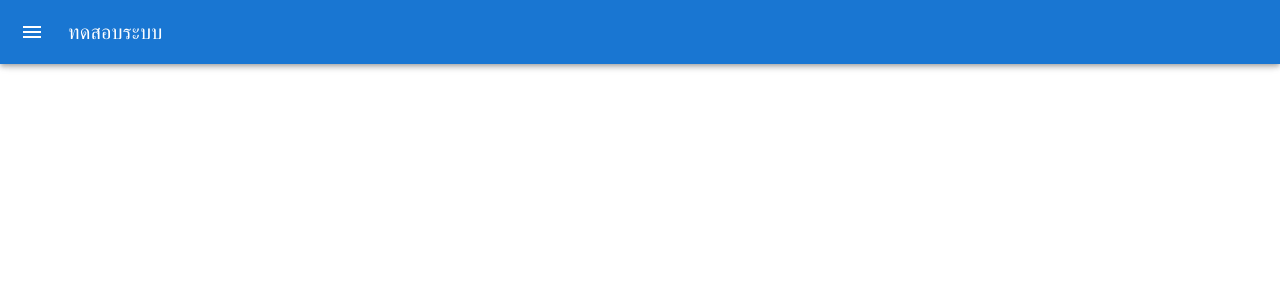
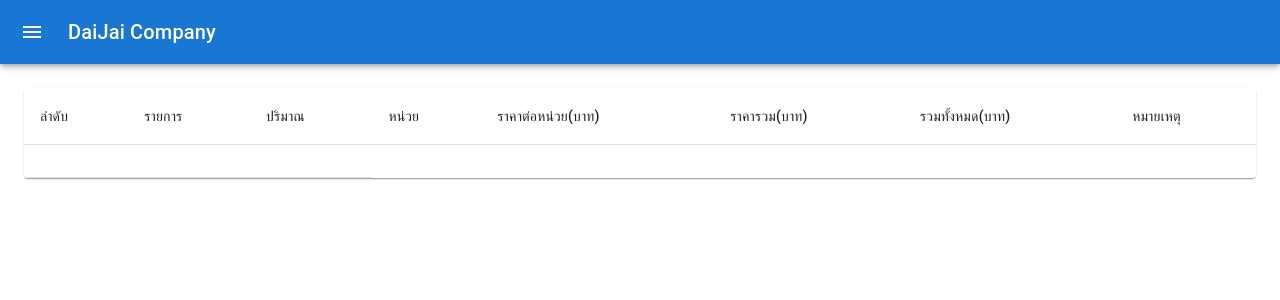
Before and after one commit to trangking/Template_prototype, a React (Create React App) app: page /Home in a window 1280 px wide. Shown: the top 300 px of the page. Built offline with nearby package versions, Linux system fonts and the light colour scheme.

Commit message:
09/05/2024
add table on home page

```diff
--- a/package.json
+++ b/package.json
@@ -6,7 +6,7 @@
     "@emotion/react": "^11.11.4",
     "@emotion/styled": "^11.11.5",
     "@mui/icons-material": "^5.15.15",
-    "@mui/material": "^5.15.15",
+    "@mui/material": "^5.15.16",
     "@testing-library/jest-dom": "^5.17.0",
     "@testing-library/react": "^13.4.0",
     "@testing-library/user-event": "^13.5.0",
--- a/src/Component/Home/Home.js
+++ b/src/Component/Home/Home.js
@@ -17,10 +17,11 @@ import ListItemButton from "@mui/material/ListItemButton";
 import ListItemIcon from "@mui/material/ListItemIcon";
 import ListItemText from "@mui/material/ListItemText";
 import HomeIcon from "@mui/icons-material/Home";
-import LocalGroceryStoreIcon from "@mui/icons-material/LocalGroceryStore";
-import AccountBalanceIcon from "@mui/icons-material/AccountBalance";
 import LogoutIcon from "@mui/icons-material/Logout";
 import { useNavigate } from "react-router-dom";
+import SearchIcon from '@mui/icons-material/Search';
+import AssignmentOutlinedIcon from '@mui/icons-material/AssignmentOutlined';
+import { Table, TableBody, TableCell, TableContainer, TableHead, TableRow, Paper } from '@mui/material';
 
 const drawerWidth = 240;
 
@@ -97,7 +98,7 @@ function Home() {
             <MenuIcon />
           </IconButton>
           <Typography variant="h6" noWrap component="div">
-            ทดสอบระบบ
+            DaiJai Company
           </Typography>
         </Toolbar>
       </AppBar>
@@ -115,7 +116,7 @@ function Home() {
         open={open}
       >
         <DrawerHeader>
-          ทดสอบระบบ
+          DaiJai
           <IconButton onClick={handleDrawerClose}>
             {theme.direction === "ltr" ? (
               <ChevronLeftIcon />
@@ -126,13 +127,13 @@ function Home() {
         </DrawerHeader>
         <Divider />
         <List>
-          {["หน้าหลัก", "สินค้า", "รายการบัญชี"].map((text, index) => (
+          {["หน้าหลัก", "เลือกโปรเจ็ค", "รายการ"].map((text, index) => (
             <ListItem key={text} disablePadding>
               <ListItemButton>
                 <ListItemIcon>
                   {index === 0 && <HomeIcon />}
-                  {index === 1 && <LocalGroceryStoreIcon />}
-                  {index === 2 && <AccountBalanceIcon />}
+                  {index === 1 && <SearchIcon />}
+                  {index === 2 && <AssignmentOutlinedIcon />}
                 </ListItemIcon>
                 <ListItemText primary={text} />
               </ListItemButton>
@@ -157,7 +158,31 @@ function Home() {
         </List>
       </Drawer>
       <Main open={open}>
-        <DrawerHeader />
+          <DrawerHeader />
+          <TableContainer component={Paper}>
+              <Table>
+                  <TableHead>
+                      <TableRow>
+                          <TableCell>ลำดับ</TableCell>
+                          <TableCell>รายการ</TableCell>
+                          <TableCell>ปริมาณ</TableCell>
+                          <TableCell>หน่วย</TableCell>
+                          <TableCell>ราคาต่อหน่วย(บาท)</TableCell>
+                          <TableCell>ราคารวม(บาท)</TableCell>
+                          <TableCell>รวมทั้งหมด(บาท)</TableCell>
+                          <TableCell>หมายเหตุ</TableCell>
+                      </TableRow>
+                  </TableHead>
+                  <TableBody>
+                      <TableRow>
+                          <TableCell></TableCell>
+                          <TableCell></TableCell>
+                          <TableCell></TableCell>
+                      </TableRow>
+                      {/* เพิ่ม TableRow และ TableCell เพิ่มเติมตามความต้องการ */}
+                  </TableBody>
+              </Table>
+          </TableContainer>
       </Main>
     </Box>
   );
```
Also changed, not shown: 2 other files (tests, documents, lock files or other folders).
